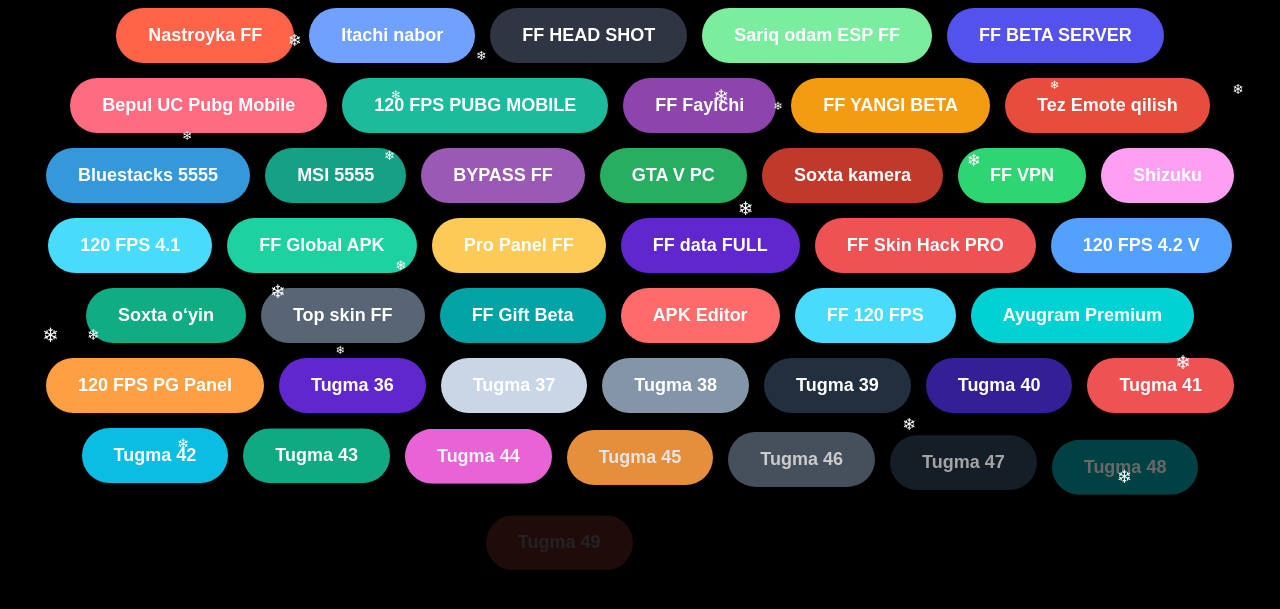
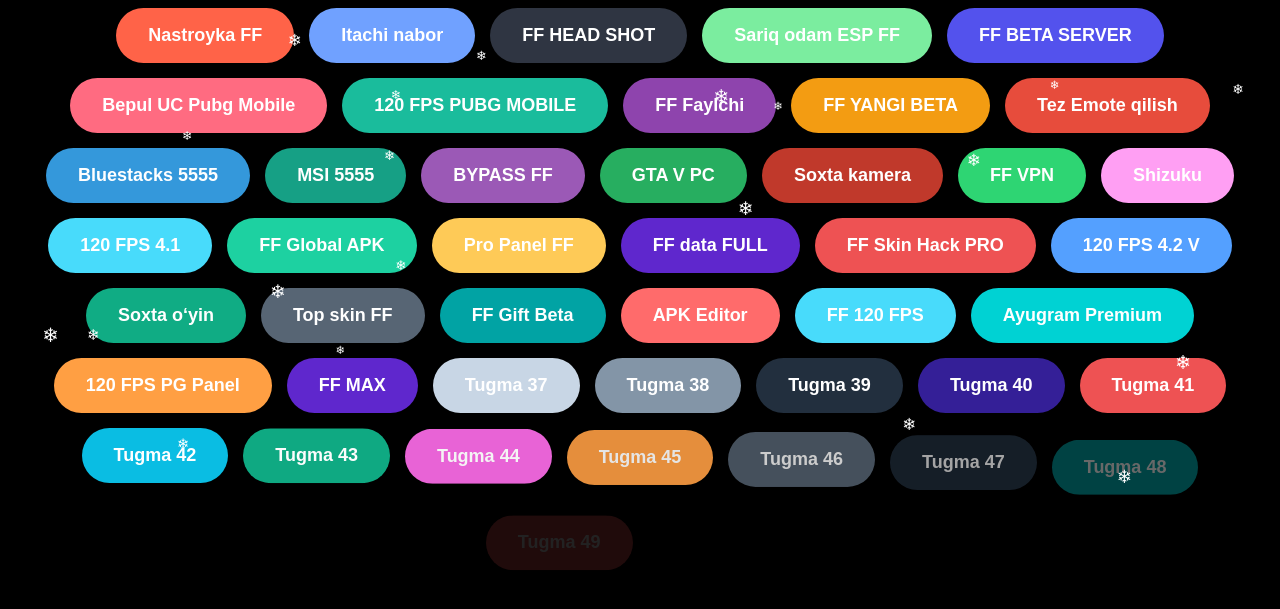
Before and after one commit to Modderff/Fayllar, a website: page Maxfiy-havola.html in a window 1280 px wide. Shown: the part 161-770 px from the top of the page. Drawn offline with Linux system fonts and the light colour scheme.

Commit message:
Replace placeholder link with FF MAX download link

```diff
--- a/Maxfiy-havola.html
+++ b/Maxfiy-havola.html
@@ -243,7 +243,7 @@
 <a href="https://www.mediafire.com/file/jfhvv5dpzea7ory/Free+Fire+(120+FPS)+@dilmurod.zip/file" class="button b33">FF 120 FPS</a>
 <a href="https://www.mediafire.com/file/dzoxvy5v0dl0pct/AyuGram_12.2.10.apk/file" class="button b34">Ayugram Premium</a>
 <a href="https://www.mediafire.com/file/8isv5cmjy7pi4s2/120+FPS+PG_1.0.apk/file" class="button b35">120 FPS PG Panel</a>
-<a href="#" class="button b36">Tugma 36</a>
+<a href="https://www.mediafire.com/file/rdwfg1djox0hc5c/Free_Fire_MAX_2.121.1.apks/file" class="button b36">FF MAX</a>
 <a href="#" class="button b37">Tugma 37</a>
 <a href="#" class="button b38">Tugma 38</a>
 <a href="#" class="button b39">Tugma 39</a>
```
